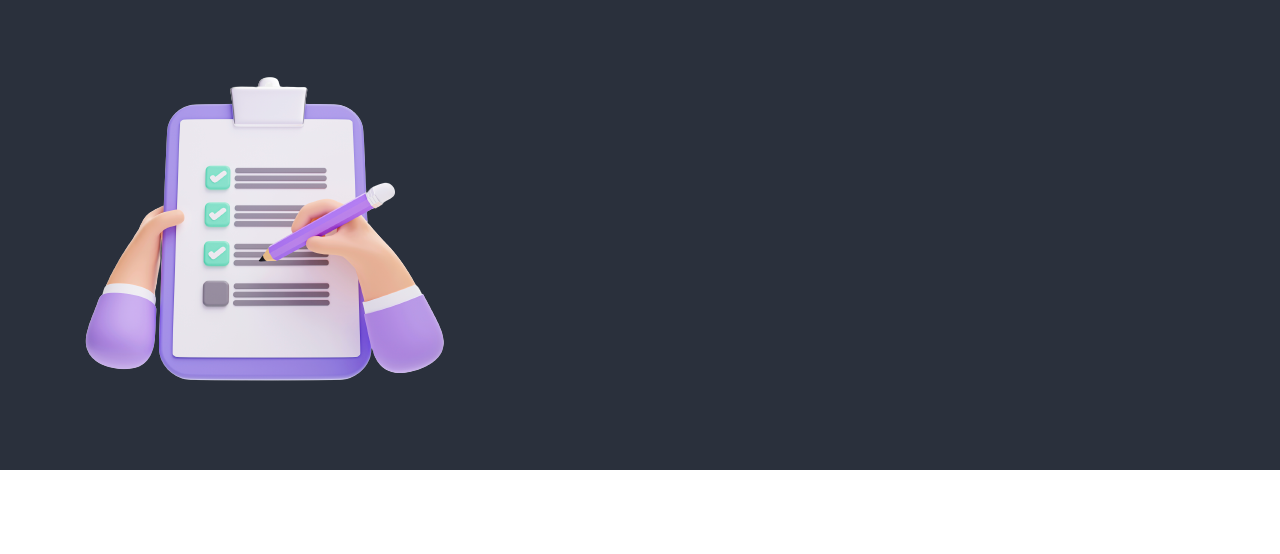
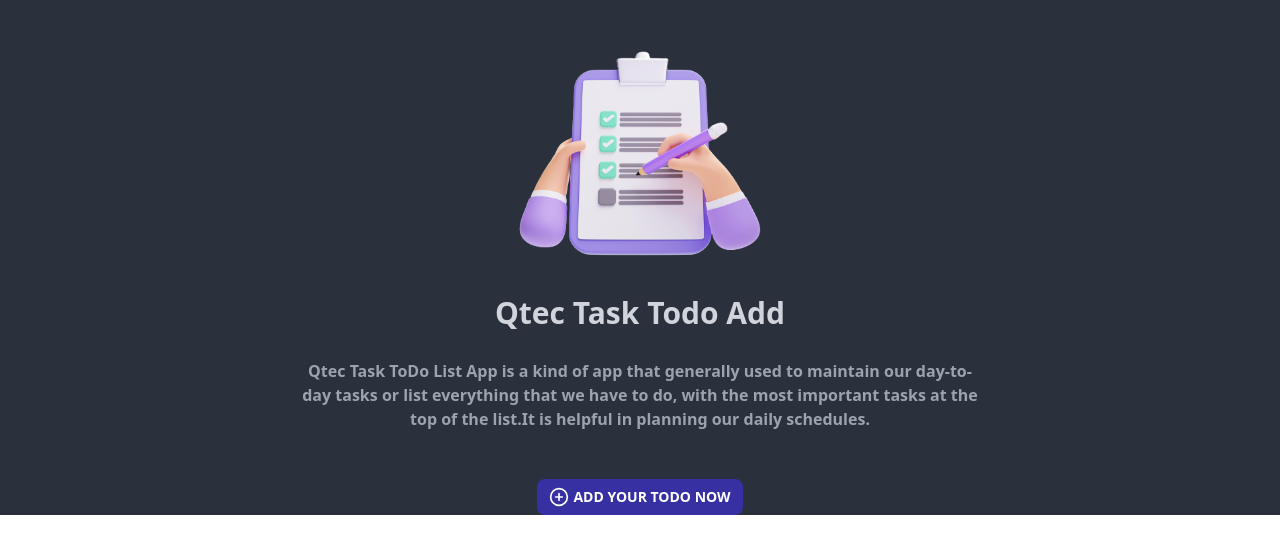
Before and after one commit to monzurul002/todo-list-app, a React (Vite) app: page / in a window 1280 px wide. Shown: the top 554 px of the page. Built offline with nearby package versions, Linux system fonts and the light colour scheme.

Commit message:
app page desgin without footer

```diff
--- a/src/App.jsx
+++ b/src/App.jsx
@@ -1,10 +1,29 @@
-import todo from "./assets/todo.png"
+import todo from "./assets/todo.png";
+import { LuPlusCircle } from "react-icons/lu";
+
+
 const App = () => {
   return (
-    <div>
+    <div className="w-full md:w-10/12 mx-auto">
+      <div className="flex justify-center items-center  ">
+        <div className="w-full md:w-1/3 text-center">
+          <img className="w-full" src={todo} alt="" />
+          <h2 className="text-2xl md:text-3xl mt-[-20px] font-bold text-gray-300 text-center	 ">Qtec Task Todo Add</h2>
+        </div>
+      </div>
       <div>
-        <img src={todo} alt="" />
+        <div className="w-8/12 mx-auto mt-[-20px]">
+          <p className="py-12 mx-4 text-md text-gray-400 font-semibold text-center"> Qtec Task ToDo List App is a kind of app that generally used to maintain our day-to-day tasks or list everything that we have to do, with the most important tasks at the top of the list.It is helpful in planning our daily schedules.</p>
+
+          <div className="flex justify-center">
+            <button className="flex justify-center gap-1  bg-indigo-800 items-center text-center font-bold text-white py-2 px-3 text-sm rounded-lg">
+              <LuPlusCircle className="font-bold text-xl text-md text-white" />
+              ADD YOUR TODO NOW</button>
+          </div>
+
+        </div>
       </div>
+
     </div>
   );
 };
--- a/tailwind.config.js
+++ b/tailwind.config.js
@@ -5,10 +5,12 @@ export default {
     "./src/**/*.{js,ts,jsx,tsx}",
   ],
   theme: {
-    extend: {},
-    colors: {
-      primary: "#2a303c"
-    }
+    extend: {
+      colors: {
+        primary: "#2a303c"
+      }
+    },
+
   },
   plugins: [],
 }
```
